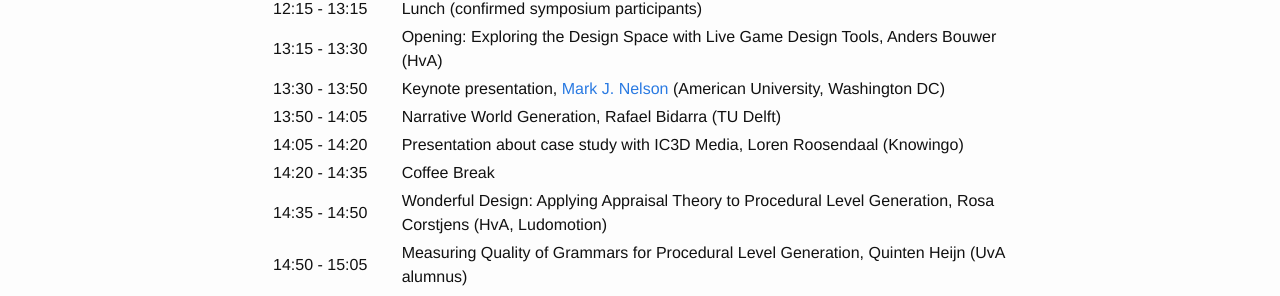
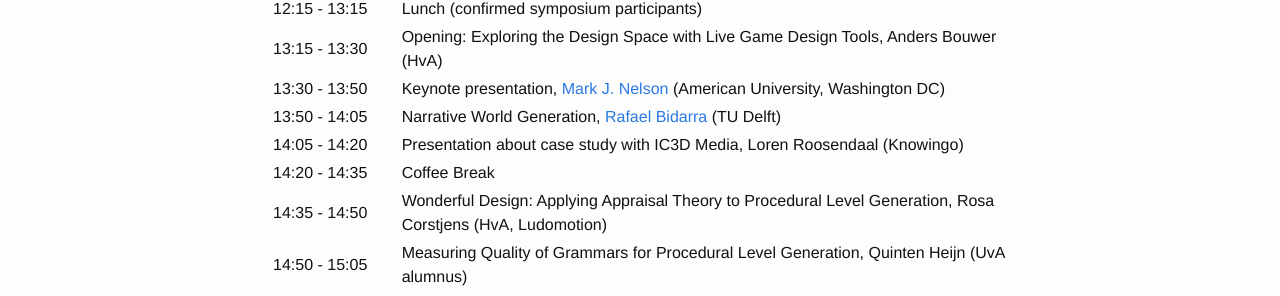
Before and after one commit to LiveGameDesign/LiveGameDesign.github.io, a Jekyll site: the page built from _posts/2019-01-02-Live-Game-Design-Symposium.md, in a window 1280 px wide. Shown: the part 1108-1404 px from the top of the page. Built offline with Jekyll 4.4.1, drawn with Linux system fonts in a browser that asks for light colours; emoji names are drawn with the system emoji font; some of the changed lines change nothing that is shown.

Commit message:
updated draft schedule

```diff
--- a/_posts/2019-01-02-Live-Game-Design-Symposium.md
+++ b/_posts/2019-01-02-Live-Game-Design-Symposium.md
@@ -44,7 +44,7 @@ Please note that the schedule below may still change.
 | 12:15 - 13:15 | Lunch (confirmed symposium participants)               |
 | 13:15 - 13:30 | Opening: Exploring the Design Space with Live Game Design Tools, Anders Bouwer (HvA) |
 | 13:30 - 13:50 | Keynote presentation, [Mark J. Nelson](http://www.kmjn.org) (American University, Washington DC) |
-| 13:50 - 14:05 | Narrative World Generation, Rafael Bidarra (TU Delft)  |
+| 13:50 - 14:05 | Narrative World Generation, [Rafael Bidarra](https://graphics.tudelft.nl/rafael-bidarra/) (TU Delft)  |
 | 14:05 - 14:20 | Presentation about case study with IC3D Media, Loren Roosendaal (Knowingo) |
 | 14:20 - 14:35 | Coffee Break                                                               |
 | 14:35 - 14:50 | Wonderful Design: Applying Appraisal Theory to Procedural Level Generation, Rosa Corstjens (HvA, Ludomotion)  |
```
